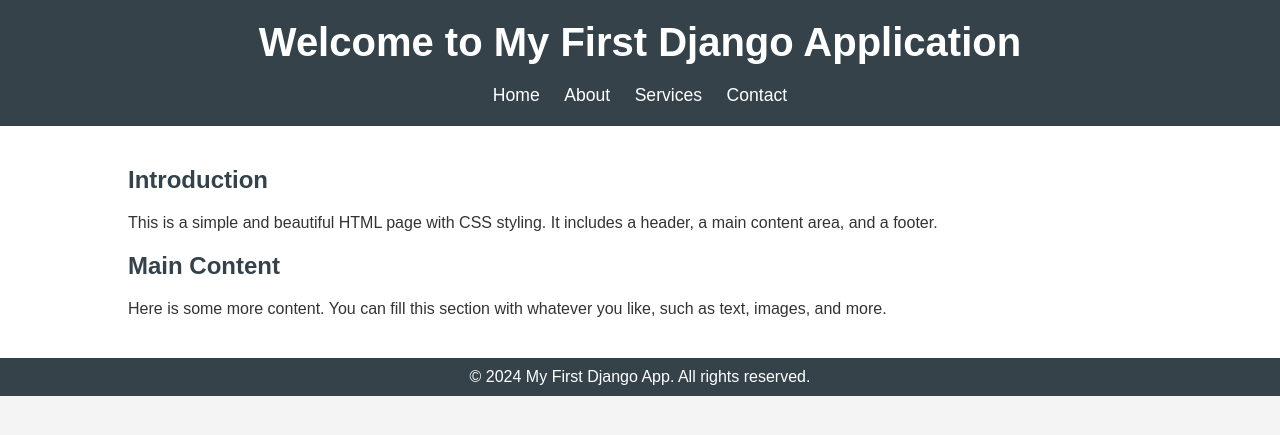
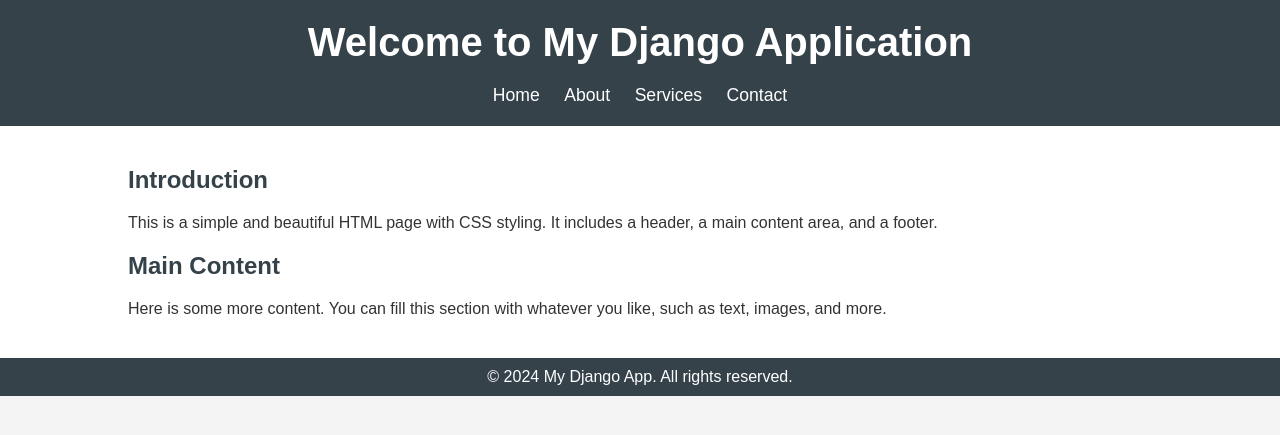
Before and after one commit to draazxp/simple_django_app, a Django app: template myapp/templates/index.html in a window 1280 px wide. Shown: the top 435 px of the page. Run offline with Django 5.2, Linux system fonts and the light colour scheme; the template is opened without the code that fills it, so the values that code supplies are empty.

Commit message:
Update index.html

```diff
--- a/myapp/templates/index.html
+++ b/myapp/templates/index.html
@@ -78,7 +78,7 @@
 <body>
     <header>
         <div class="container">
-            <h1>Welcome to My First Django Application</h1>
+            <h1>Welcome to My Django Application</h1>
             <nav>
                 <ul>
                     <li><a href="#">Home</a></li>
@@ -103,7 +103,7 @@
     </main>
     <footer>
         <div class="container">
-            <p>&copy; 2024 My First Django App. All rights reserved.</p>
+            <p>&copy; 2024 My Django App. All rights reserved.</p>
         </div>
     </footer>
 </body>
```
